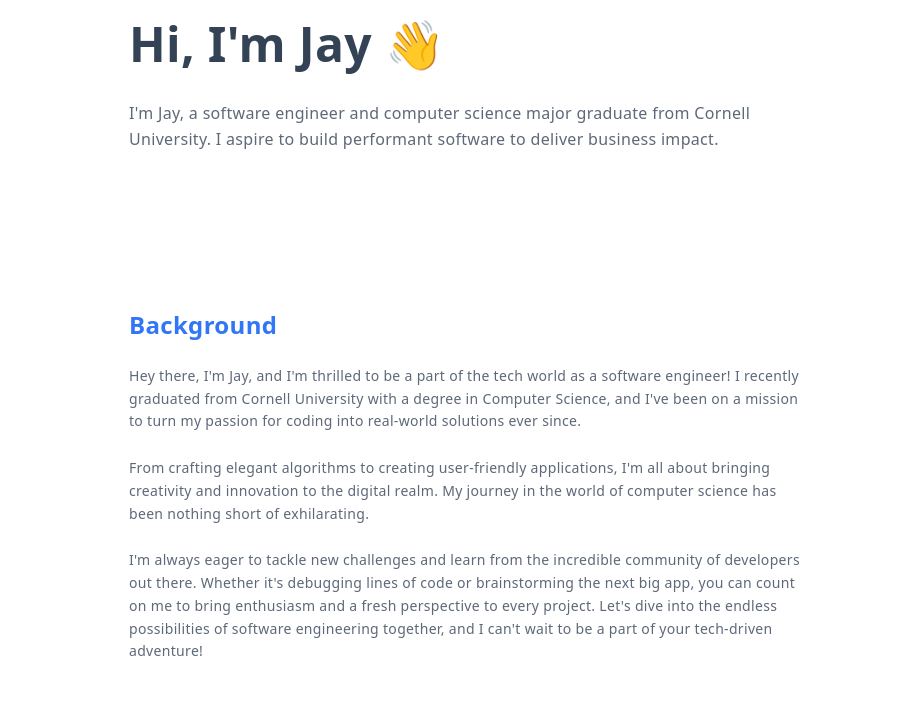
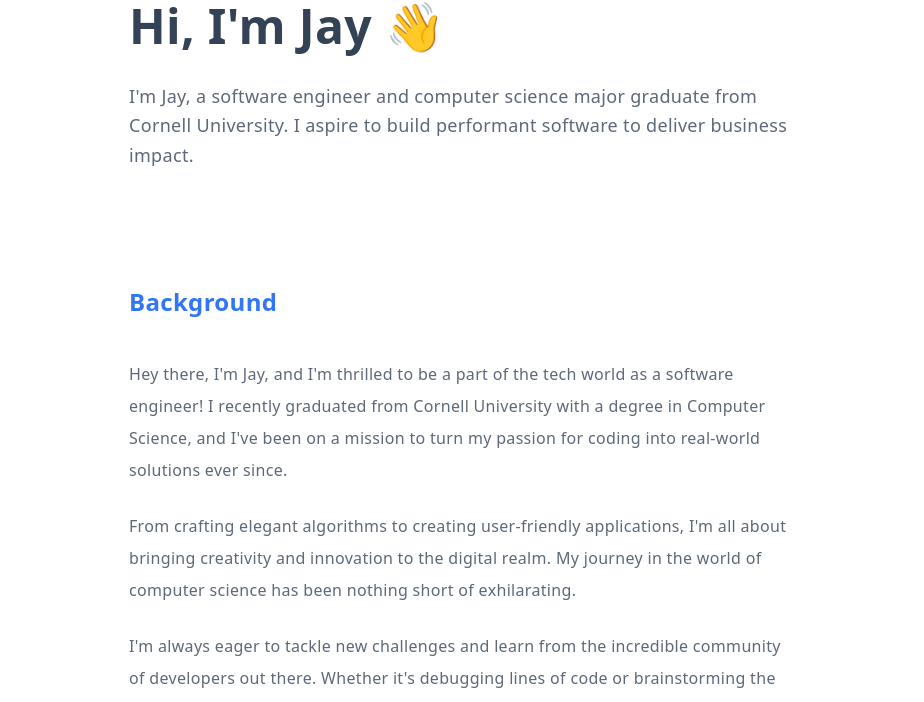
Before and after one commit to jay-joo-code/personal-website, a SvelteKit app: page / in a window 1280 px wide. Shown: the part 194-896 px from the top of the page, without its empty margins (179-1103 px from the left). Built offline with nearby package versions, Linux system fonts and the light colour scheme.

Commit message:
increase font size

```diff
--- a/src/routes/+page.svelte
+++ b/src/routes/+page.svelte
@@ -6,7 +6,7 @@
 	<!-- hero -->
 	<section class="flex h-[50vh] flex-col justify-center">
 		<h1 class="text-5xl font-extrabold">Hi, I'm Jay 👋</h1>
-		<p class="mt-8  leading-relaxed text-base-content/80">
+		<p class="mt-8 text-lg leading-relaxed text-base-content/80">
 			I'm Jay, a software engineer and computer science major graduate from Cornell University. I
 			aspire to build performant software to deliver business impact.
 		</p>
@@ -16,17 +16,17 @@
 	<div class="flex min-h-[50vh] items-center">
 		<div class="">
 			<h2 class="text-2xl font-extrabold text-primary">Background</h2>
-			<p class="mt-6 text-sm leading-relaxed text-base-content/80">
+			<p class="mt-10 leading-loose text-base-content/80">
 				Hey there, I'm Jay, and I'm thrilled to be a part of the tech world as a software engineer!
 				I recently graduated from Cornell University with a degree in Computer Science, and I've
 				been on a mission to turn my passion for coding into real-world solutions ever since.
 			</p>
-			<p class="mt-6 text-sm leading-relaxed text-base-content/80">
+			<p class="mt-6 leading-loose text-base-content/80">
 				From crafting elegant algorithms to creating user-friendly applications, I'm all about
 				bringing creativity and innovation to the digital realm. My journey in the world of computer
 				science has been nothing short of exhilarating.
 			</p>
-			<p class="mt-6 text-sm leading-relaxed text-base-content/80">
+			<p class="mt-6 leading-loose text-base-content/80">
 				I'm always eager to tackle new challenges and learn from the incredible community of
 				developers out there. Whether it's debugging lines of code or brainstorming the next big
 				app, you can count on me to bring enthusiasm and a fresh perspective to every project. Let's
```
